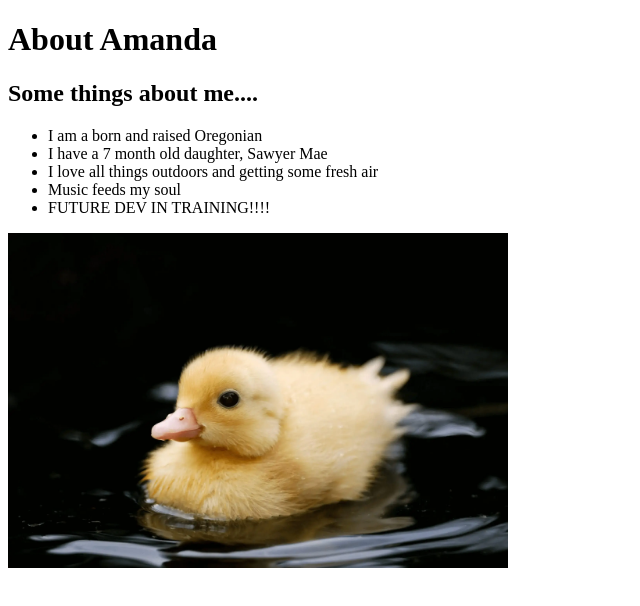
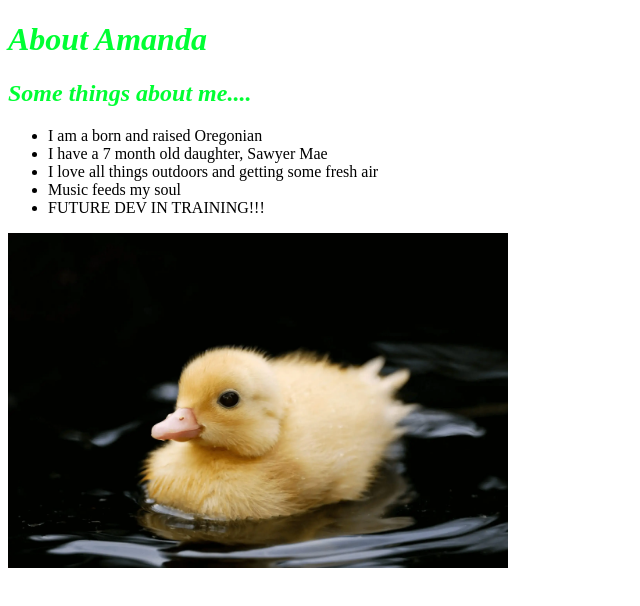
Before and after one commit to amanda-short/dev-101-about-me, a plain HTML site: page index.html in a window 1280 px wide. Shown: the whole page, without its empty margins (0-640 px from the left). Drawn offline with Linux system fonts and the light colour scheme.

Commit message:
add some styles

```diff
--- a/index.html
+++ b/index.html
@@ -1,15 +1,20 @@
 <!DOCTYPE html>
-<html lang="en">
 <head>
     <meta charset="UTF-8">
     <meta http-equiv="X-UA-Compatible" content="IE=edge">
     <meta name="viewport" content="width=device-width, initial-scale=1.0">
     <title>Document</title>
+    <link rel="preconnect" href="https://fonts.googleapis.com">
+<link rel="preconnect" href="https://fonts.gstatic.com" crossorigin>
+<link href="https://fonts.googleapis.com/css2?family=Inconsolata:wght@300&display=swap" />
+
+<link rel="stylesheet" href="style.css" />
+
 </head>
 <body>
 
 </body>
-</html>
+<html>
 <h1>About Amanda</h1>
 <section>
     <h2>Some things about me....</h2>
@@ -18,7 +23,7 @@
         <li>I have a 7 month old daughter, Sawyer Mae</li>
         <li>I love all things outdoors and getting some fresh air</li>
         <li>Music feeds my soul</li>
-        <li>FUTURE DEV IN TRAINING!!!!</li>
+        <li>FUTURE DEV IN TRAINING!!!</li>
     </ul>
 </section>
 
--- /dev/null
+++ b/style.css
@@ -0,0 +1,2 @@
+h1,
+h2 {color: rgb(0, 255, 51); font-style: oblique;}
```
